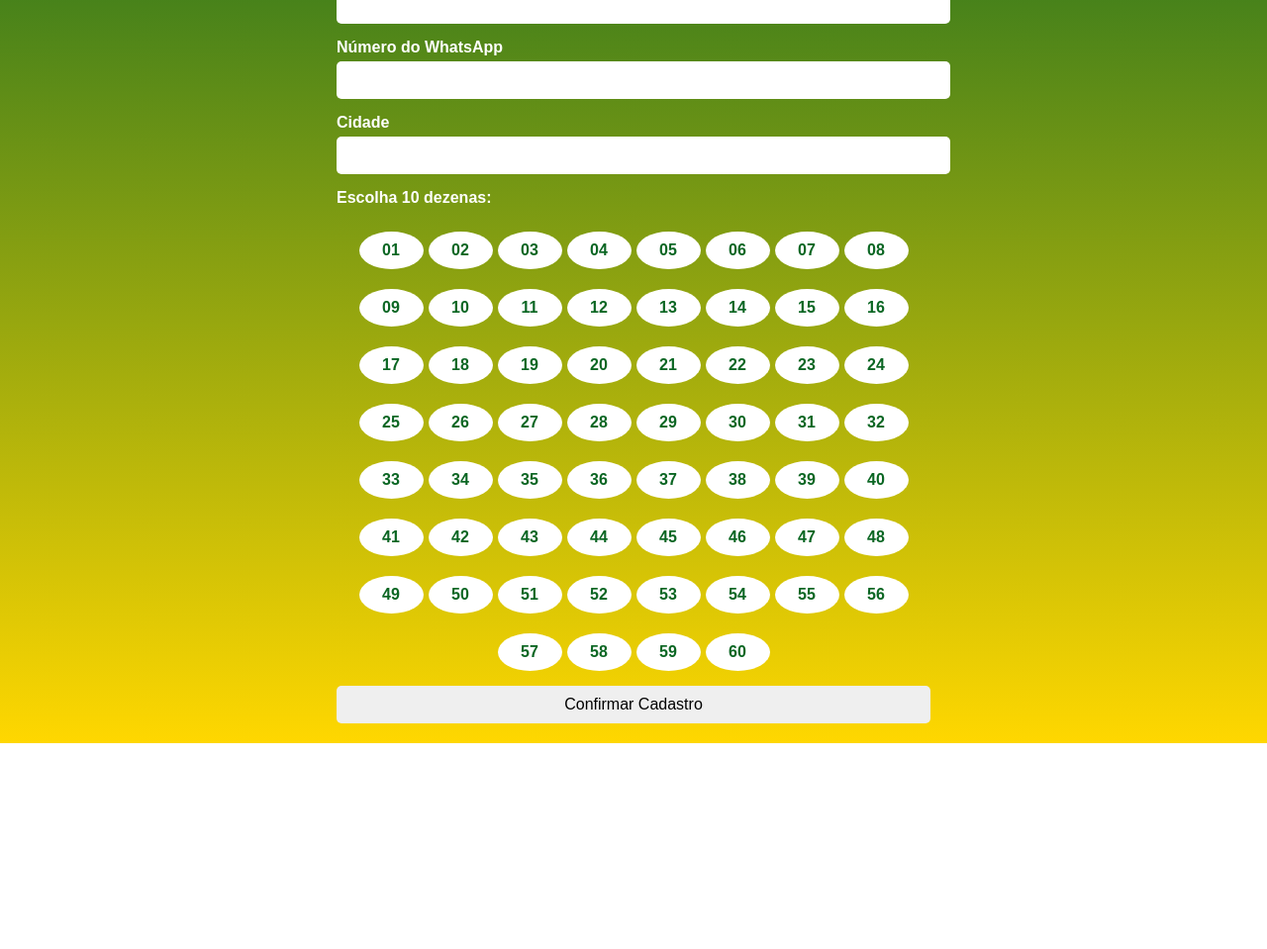
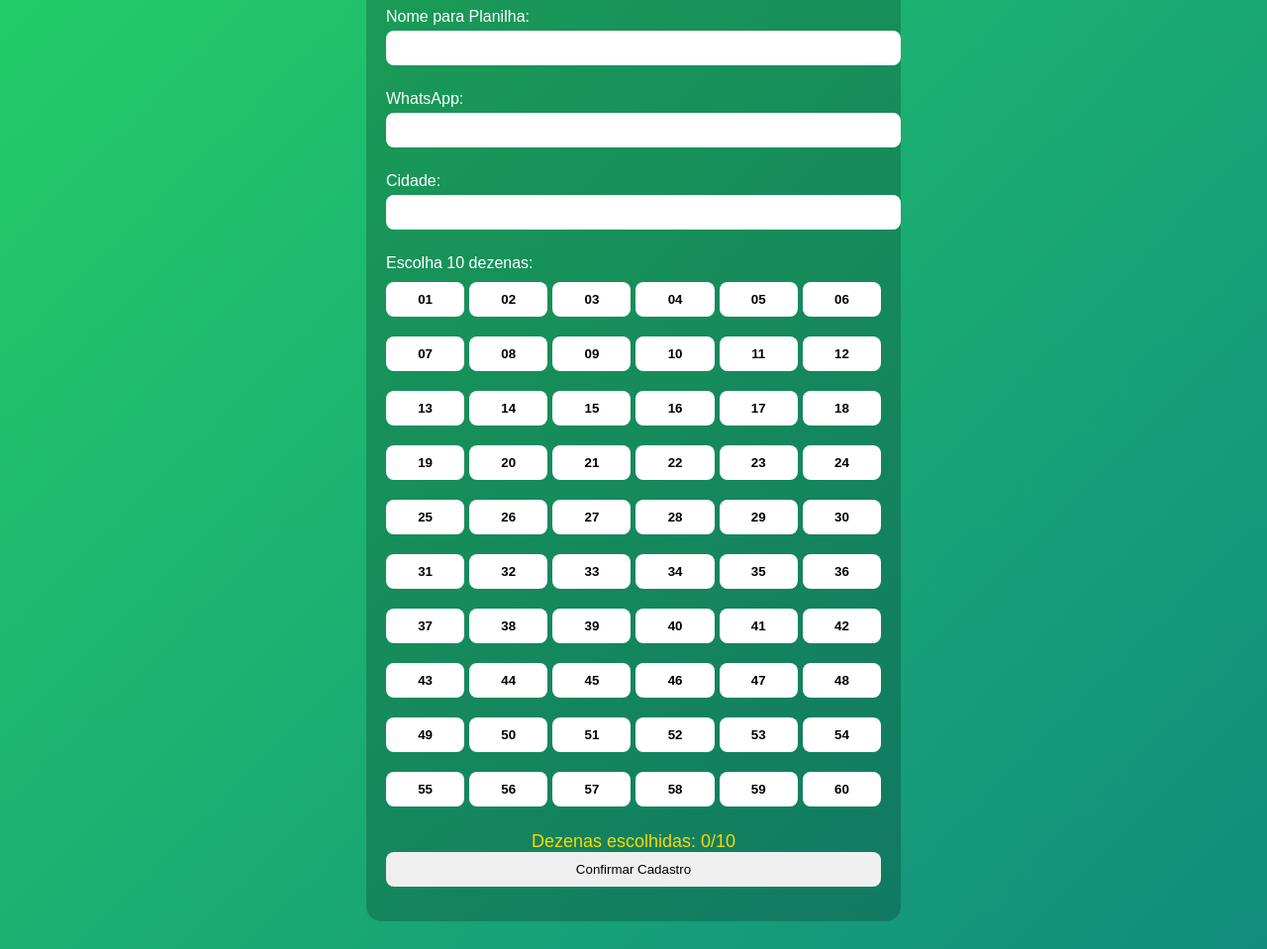
Before and after one commit to Frank55-empe/bolao-mega, a plain HTML site: page index.html in a window 1280 px wide. Shown: the part 250-1209 px from the top of the page at 99% size. Before the commit the page ends 1001 px from the top, so only its background shows below. Drawn offline with Linux system fonts and the light colour scheme.

Commit message:
Update index.html

```diff
--- a/index.html
+++ b/index.html
@@ -1,139 +1,136 @@
 <!DOCTYPE html>
-<html lang="pt-BR">
+<html lang="pt-br">
 <head>
-  <meta charset="UTF-8">
-  <meta name="viewport" content="width=device-width, initial-scale=1.0">
+  <meta charset="UTF-8" />
+  <meta name="viewport" content="width=device-width, initial-scale=1.0" />
   <title>Bolão da Mega Positivo</title>
   <style>
     body {
       font-family: Arial, sans-serif;
-      background: linear-gradient(to bottom, #0b6623, #ffd700);
+      background: linear-gradient(135deg, #25d366, #128C7E);
       color: #fff;
       padding: 20px;
-      max-width: 600px;
-      margin: auto;
     }
     h1 {
       text-align: center;
       color: #ffd700;
     }
+    form {
+      background-color: rgba(0, 0, 0, 0.2);
+      padding: 20px;
+      border-radius: 15px;
+      max-width: 500px;
+      margin: 0 auto;
+    }
     label {
       display: block;
-      margin-top: 15px;
-      font-weight: bold;
+      margin: 10px 0 5px;
+      color: #fff;
     }
     input, select, button {
       width: 100%;
       padding: 10px;
-      margin-top: 5px;
+      margin-bottom: 15px;
       border: none;
-      border-radius: 5px;
-      font-size: 1em;
+      border-radius: 8px;
     }
-    input[type="number"] {
-      width: 60px;
-      display: inline-block;
-      margin: 5px;
-    }
-    .dezena-box {
-      display: flex;
-      flex-wrap: wrap;
-      justify-content: center;
+    .grid {
+      display: grid;
+      grid-template-columns: repeat(6, 1fr);
       gap: 5px;
       margin-top: 10px;
     }
-    .dezena-box input[type="checkbox"] {
-      display: none;
+    .grid button {
+      background-color: #fff;
+      color: #000;
+      font-weight: bold;
+      border-radius: 8px;
+      cursor: pointer;
     }
-    .dezena-box label {
-      background: #fff;
-      color: #0b6623;
-      padding: 10px;
-      border-radius: 50%;
-      width: 45px;
-      text-align: center;
-      cursor: pointer;
-      font-weight: bold;
-    }
-    .dezena-box input[type="checkbox"]:checked + label {
+    .grid button.selected {
       background-color: #ffd700;
       color: #000;
     }
-    #mensagemErro {
-      color: #ff0000;
-      font-weight: bold;
+    #contador {
+      text-align: center;
+      font-size: 18px;
       margin-top: 10px;
-      text-align: center;
+      color: #ffd700;
     }
   </style>
 </head>
 <body>
   <h1>Bolão da Mega Positivo<br>(Bar do Enoquis)</h1>
+  <form id="formulario">
+    <label for="nome">Nome completo:</label>
+    <input type="text" id="nome" required />
 
-  <form id="formulario">
-    <label for="nome">Nome completo do participante</label>
-    <input type="text" id="nome" required>
+    <label for="nomePlanilha">Nome para Planilha:</label>
+    <input type="text" id="nomePlanilha" required />
 
-    <label for="nomePlanilha">Nome que vai na planilha</label>
-    <input type="text" id="nomePlanilha" required>
+    <label for="whatsapp">WhatsApp:</label>
+    <input type="text" id="whatsapp" required />
 
-    <label for="whatsapp">Número do WhatsApp</label>
-    <input type="text" id="whatsapp" required>
-
-    <label for="cidade">Cidade</label>
-    <input type="text" id="cidade" required>
+    <label for="cidade">Cidade:</label>
+    <input type="text" id="cidade" required />
 
     <label>Escolha 10 dezenas:</label>
-    <div class="dezena-box" id="dezenas">
-      <!-- dezenas de 01 a 60 -->
-    </div>
-
-    <div id="mensagemErro"></div>
+    <div id="dezenas" class="grid"></div>
+    <div id="contador">Dezenas escolhidas: 0/10</div>
 
     <button type="submit">Confirmar Cadastro</button>
   </form>
 
   <script>
-    const dezenasContainer = document.getElementById('dezenas');
-    const mensagemErro = document.getElementById('mensagemErro');
+    const dezenasDiv = document.getElementById("dezenas");
+    const contador = document.getElementById("contador");
+    const form = document.getElementById("formulario");
+    let dezenasSelecionadas = [];
 
     for (let i = 1; i <= 60; i++) {
-      const checkbox = document.createElement('input');
-      checkbox.type = 'checkbox';
-      checkbox.id = `dezena${i}`;
-      checkbox.value = i < 10 ? '0' + i : i;
-
-      const label = document.createElement('label');
-      label.htmlFor = `dezena${i}`;
-      label.textContent = checkbox.value;
-
-      dezenasContainer.appendChild(checkbox);
-      dezenasContainer.appendChild(label);
+      const btn = document.createElement("button");
+      btn.type = "button";
+      btn.textContent = i.toString().padStart(2, "0");
+      btn.addEventListener("click", () => selecionarDezena(i, btn));
+      dezenasDiv.appendChild(btn);
     }
 
-    const form = document.getElementById('formulario');
-    form.addEventListener('submit', function (e) {
+    function selecionarDezena(numero, btn) {
+      if (dezenasSelecionadas.includes(numero)) {
+        dezenasSelecionadas = dezenasSelecionadas.filter(d => d !== numero);
+        btn.classList.remove("selected");
+      } else {
+        if (dezenasSelecionadas.length >= 10) return;
+        dezenasSelecionadas.push(numero);
+        btn.classList.add("selected");
+      }
+      contador.textContent = `Dezenas escolhidas: ${dezenasSelecionadas.length}/10`;
+    }
+
+    form.addEventListener("submit", (e) => {
       e.preventDefault();
-      const selecionadas = [...document.querySelectorAll('input[type="checkbox"]:checked')];
 
-      if (selecionadas.length !== 10) {
-        mensagemErro.textContent = `Você precisa escolher exatamente 10 dezenas. Faltam ${10 - selecionadas.length}`;
+      if (dezenasSelecionadas.length !== 10) {
+        alert("Você precisa escolher exatamente 10 dezenas.");
         return;
-      } else {
-        mensagemErro.textContent = '';
       }
 
       const dados = {
-        nome: document.getElementById('nome').value,
-        nomePlanilha: document.getElementById('nomePlanilha').value,
-        whatsapp: document.getElementById('whatsapp').value,
-        cidade: document.getElementById('cidade').value,
-        dezenas: selecionadas.map(d => d.value).join(', ')
+        nome: document.getElementById("nome").value,
+        nomePlanilha: document.getElementById("nomePlanilha").value,
+        whatsapp: document.getElementById("whatsapp").value,
+        cidade: document.getElementById("cidade").value,
+        dezenas: dezenasSelecionadas.join(", ")
       };
 
-      alert('Cadastro enviado com sucesso!');
-      console.log(dados);
-      // Aqui você fará a conexão com o Google Sheets via Apps Script ou backend
+      console.log("Dados enviados:", dados);
+      alert("Cadastro enviado com sucesso!");
+
+      // Limpar tudo após o envio
+      form.reset();
+      dezenasSelecionadas = [];
+      document.querySelectorAll(".grid button").forEach(b => b.classList.remove("selected"));
+      contador.textContent = "Dezenas escolhidas: 0/10";
     });
   </script>
 </body>
```
